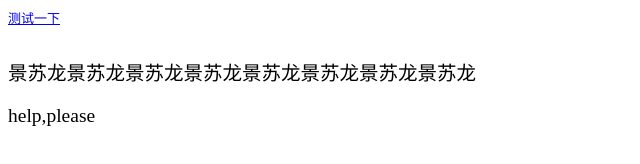
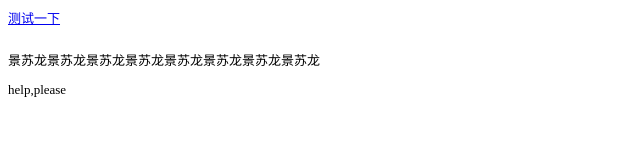
Before and after one commit to code-Jing/primary, a plain HTML site: page index.html in a window 1280 px wide. Shown: the whole page, without its empty margins (0-640 px from the left). Drawn offline with Linux system fonts and the light colour scheme.

Commit message:
增加css笔记

```diff
--- a/css/base.css
+++ b/css/base.css
@@ -6,6 +6,7 @@ div {
   width: 10px;
   overflow: hidden;
 }
-p{
-  font-size: 150%;
+p:hover{
+  /* font-size: 150%; */
+  color: red;
 }
```
Also changed, not shown: 1 other file.
